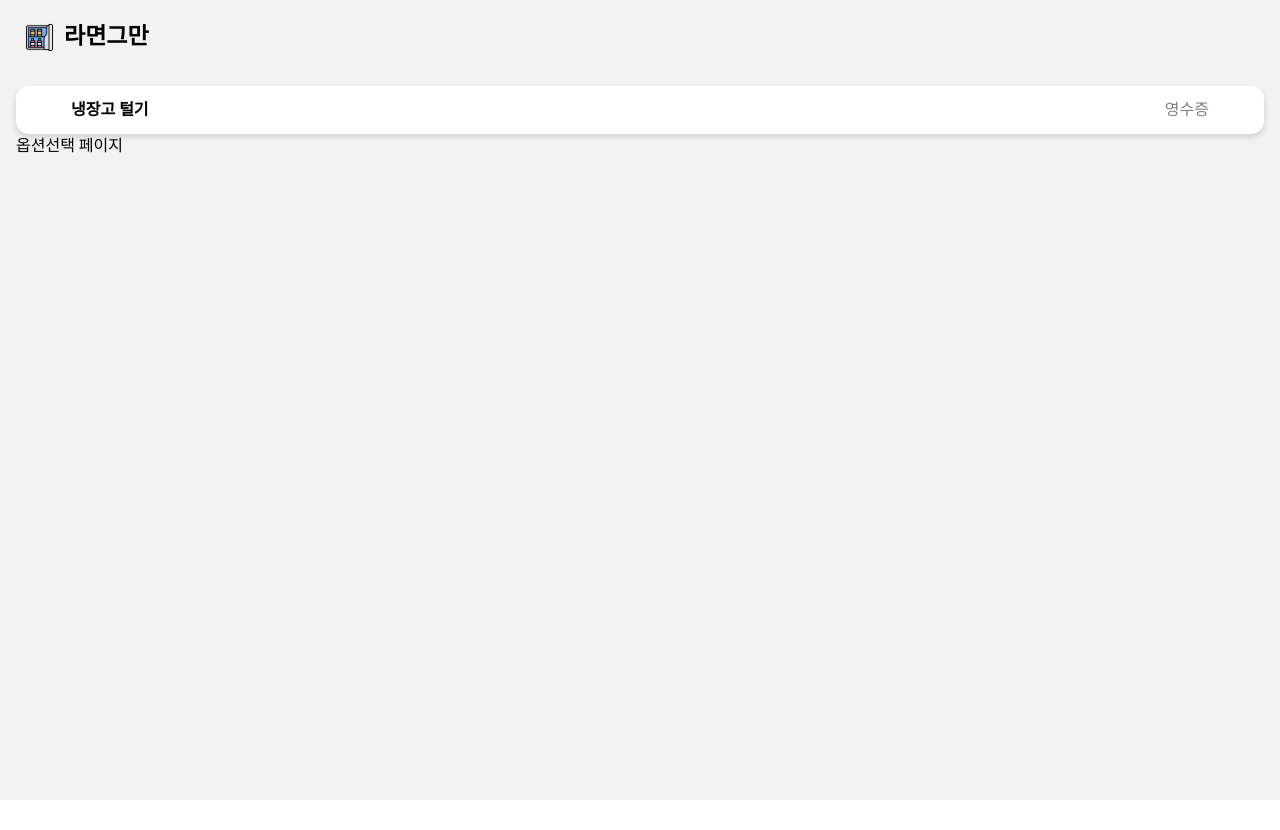
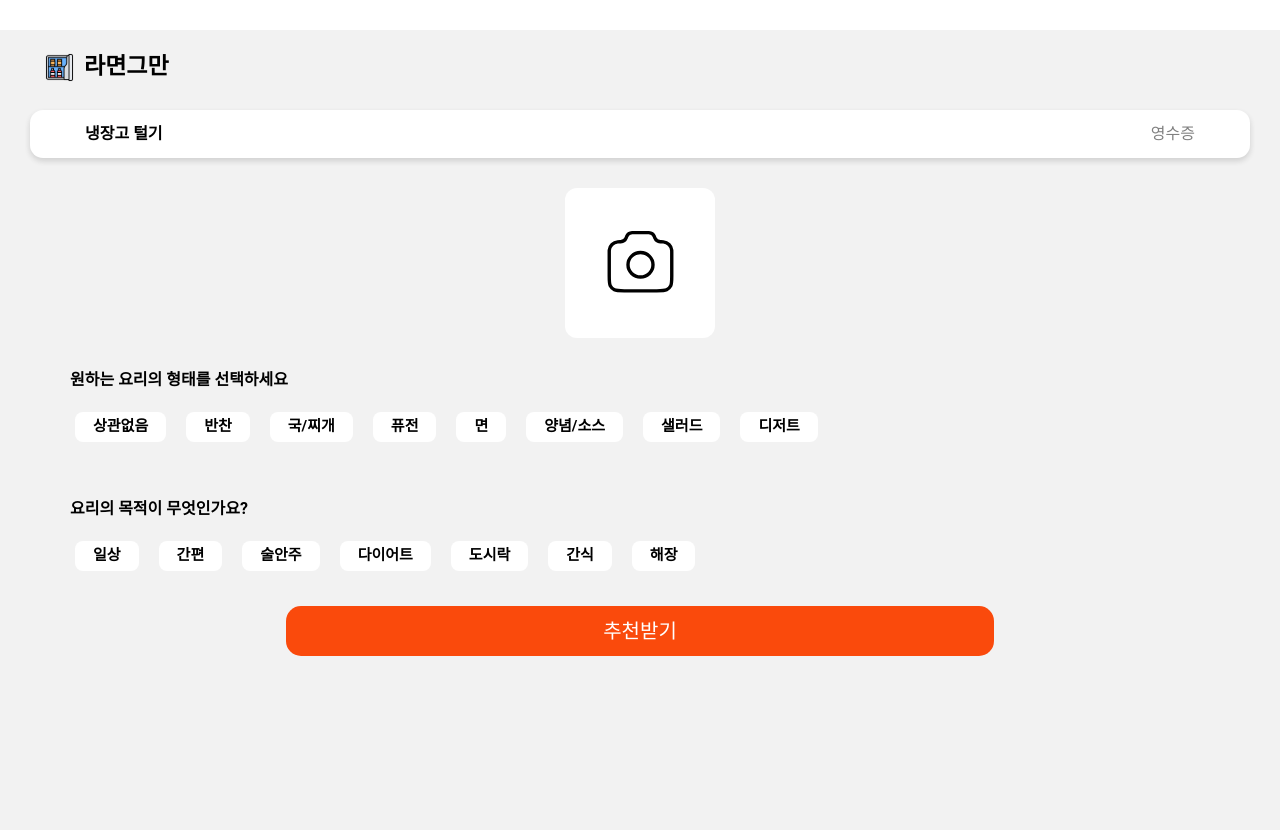
Before and after one commit to HAEFlower/vision02-client, a Vue app in the folder stop-ramen/: page / in a window 1280 px wide. Before the commit the page ends 800 px from the top, so only its background shows below. Built offline with nearby package versions, Linux system fonts and the light colour scheme.

Commit message:
[FEAT] 메인페이지 내 컴포넌트 연결

```diff
--- a/stop-ramen/src/App.vue
+++ b/stop-ramen/src/App.vue
@@ -1,9 +1,5 @@
 <template>
-    <!-- <v-app light>
-          <RouterView :data="data" />
-    </v-app> -->
     <div>
-
         <RouterView :data="data" />
     </div>
 </template>
--- a/stop-ramen/src/views/MainPage.vue
+++ b/stop-ramen/src/views/MainPage.vue
@@ -32,6 +32,6 @@ import SelectOptionPage from './SelectOptionPage.vue';
     font-weight: 600;
 }
 .content {
-    padding: 16px;
+    padding: 10px;
 }
 </style>
--- a/stop-ramen/src/views/SelectOptionPage.vue
+++ b/stop-ramen/src/views/SelectOptionPage.vue
@@ -1,11 +1,51 @@
 <template>
-    <div>
-        옵션선택 페이지
+    <div class="container">
+        <UploadBox v-model="imageData" />
+        <QuestionBox/>
+        <div class="btn-container">
+            <button class="btn">추천받기</button>
+        </div>
     </div>
 </template>
+
 <script setup>
+import { ref } from "vue";
+import UploadBox from '@/components/UploadBox.vue';
+import QuestionBox from "@/components/QuestionBox.vue";
+const imageData = ref();
 
+console.log("imageData::", imageData)
 </script>
+
 <style>
+.container {
+    margin-top: 30px;
+    justify-content: space-around;
+}
 
+.upload-img {
+    justify-content: center;
+    background-color: white;
+    border-radius: 24px;
+    padding: 36px;
+}
+
+.btn-container {
+    width: 100%;
+    margin-top: 30px;
+    display: flex;
+    justify-content: center;
+}
+
+.btn {
+    background-color: #FA4A0C;
+    color: #fff;
+    border: none;
+    border-radius: 15px;
+    cursor: pointer;
+    font-size: 16px;
+    width: 60%;
+    height: 50px;
+    font-size: 20px;
+}
 </style>
```
